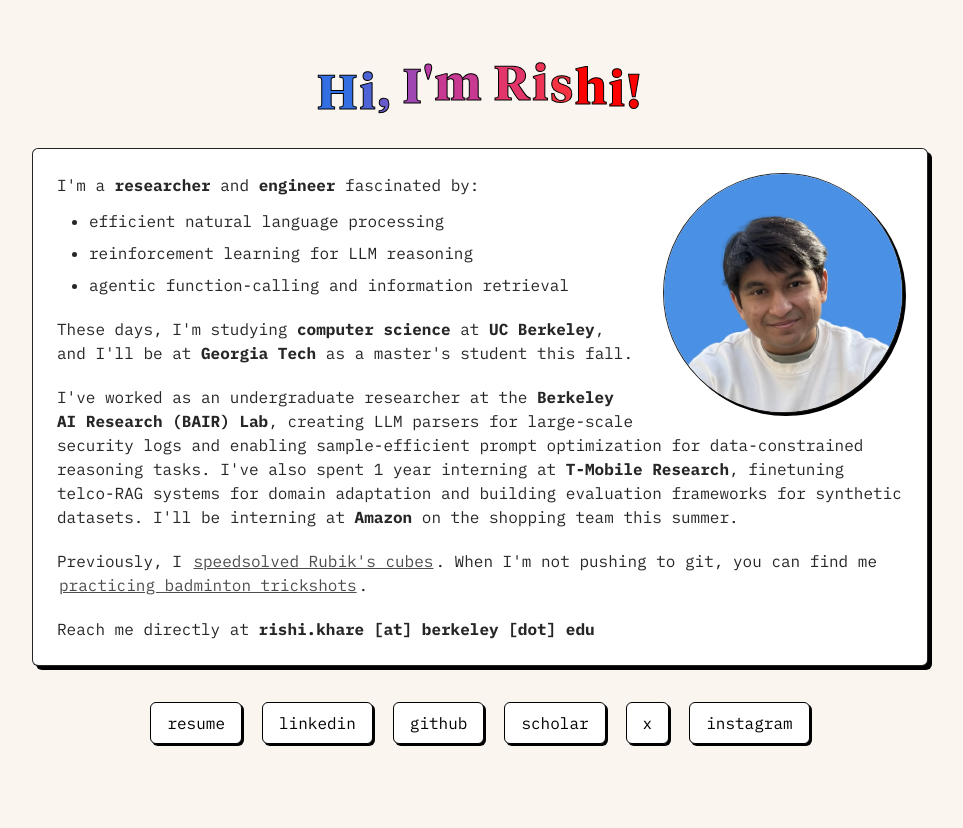
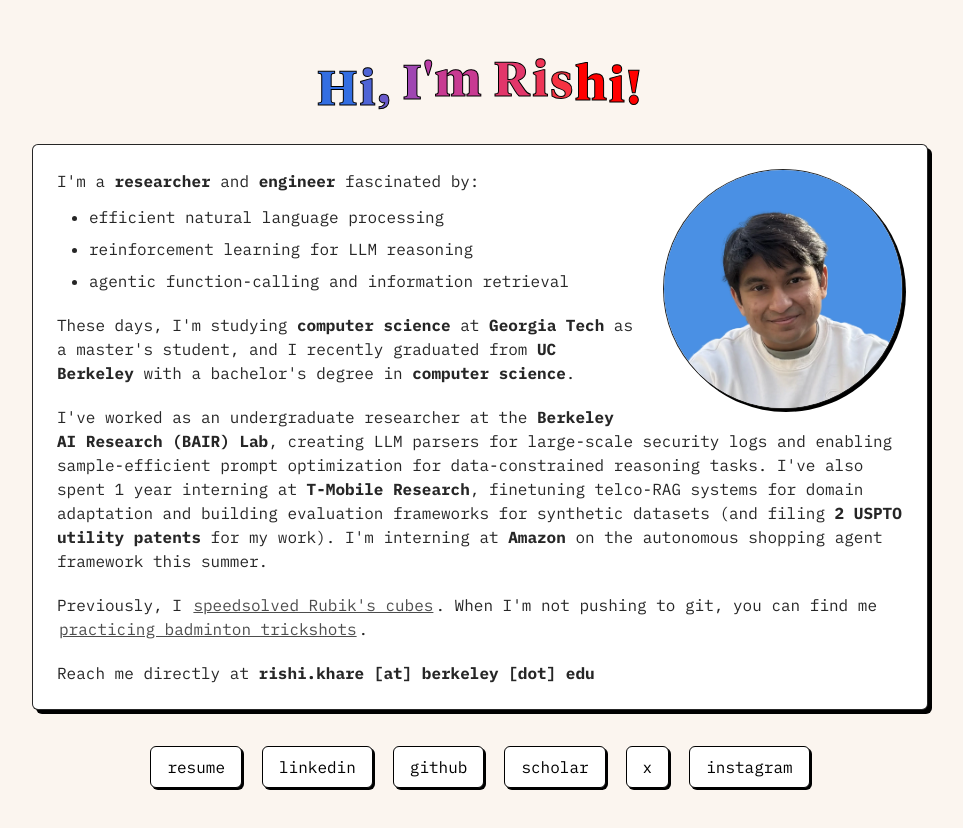
Before and after one commit to rishiskhare/rishiskhare.github.io, a Next.js app: page / in a window 1280 px wide. Shown: the top 828 px of the page, without its empty margins (160-1123 px from the left). Before the commit the page ends 800 px from the top, so only its background shows below. Built offline with nearby package versions, Linux system fonts and the light colour scheme.

Commit message:
Update page.tsx

```diff
--- a/app/page.tsx
+++ b/app/page.tsx
@@ -61,16 +61,16 @@ export default function Home() {
             </ul>
 
             <p className="mt-5">
-              These days, I'm studying <b>computer science</b> at <b>UC Berkeley</b>, and I'll be at <b>Georgia Tech</b>{" "}
-              as a master's student this fall.
+              These days, I'm studying <b>computer science</b> at <b>Georgia Tech</b> as a master's student, and I recently graduated from <b>UC Berkeley</b>{" "}
+              with a bachelor's degree in <b>computer science</b>.
             </p>
 
             <p className="mt-5">
               I've worked as an undergraduate researcher at the <b>Berkeley AI Research (BAIR) Lab</b>,
               creating LLM parsers for large-scale security logs and enabling sample-efficient prompt optimization for
               data-constrained reasoning tasks. I've also spent 1 year interning at <b>T-Mobile Research</b>, finetuning
-              telco-RAG systems for domain adaptation and building evaluation frameworks for synthetic datasets.
-              I'll be interning at <b>Amazon</b> on the shopping team this summer.
+              telco-RAG systems for domain adaptation and building evaluation frameworks for synthetic datasets (and filing <b>2 USPTO utility patents</b> for my work).
+              I'm interning at <b>Amazon</b> on the autonomous shopping agent framework this summer.
             </p>
 
             <p className="mt-5">
```
